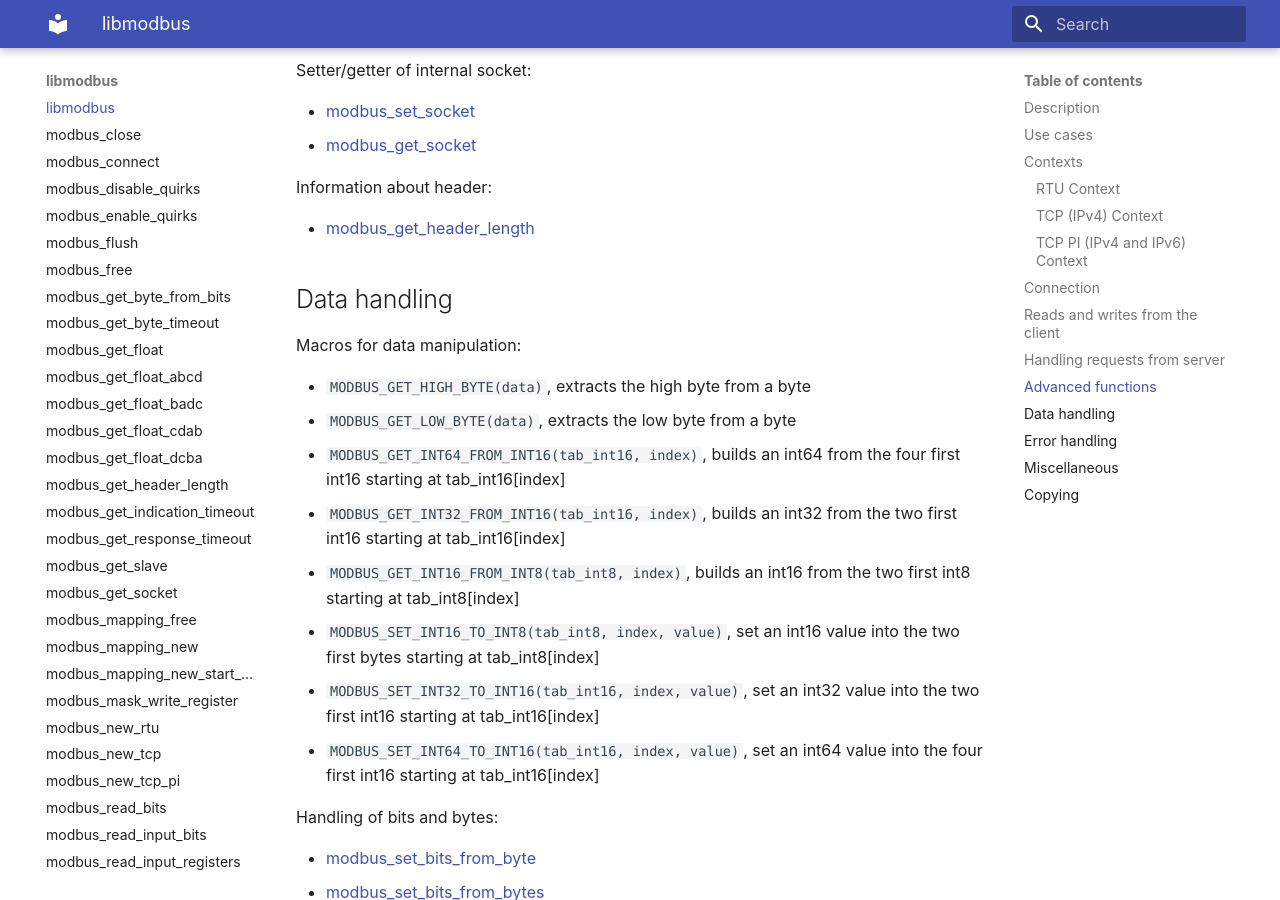
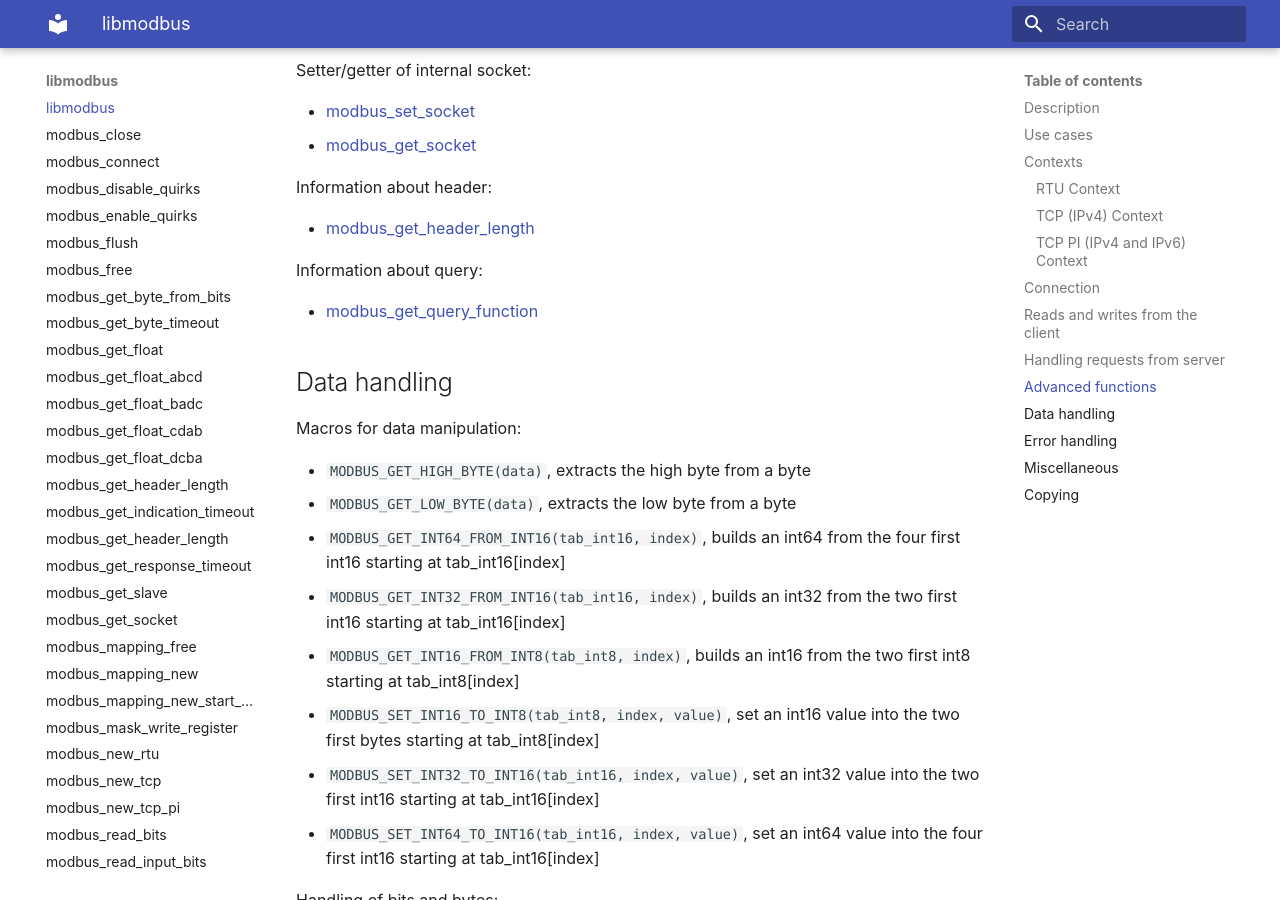
Before and after one commit to stephane/libmodbus, an MkDocs documentation site: the page built from docs/index.md, in a window 1280 px wide and 900 px high, scrolled down 5314 px. Built offline with MkDocs 1.6.1 and Material for MkDocs 9.7.7, drawn with Linux system fonts in a browser that asks for light colours.

Commit message:
updating docs

```diff
--- a/docs/index.md
+++ b/docs/index.md
@@ -205,6 +205,10 @@ Information about header:
 
 - [modbus_get_header_length](modbus_get_header_length.md)
 
+Information about query:
+
+- [modbus_get_query_function](modbus_get_query_function.md)
+
 ## Data handling
 
 Macros for data manipulation:
```
Also changed, not shown: docs/modbus_get_query_function.md (added, +20 -0 lines), 1 other file.
